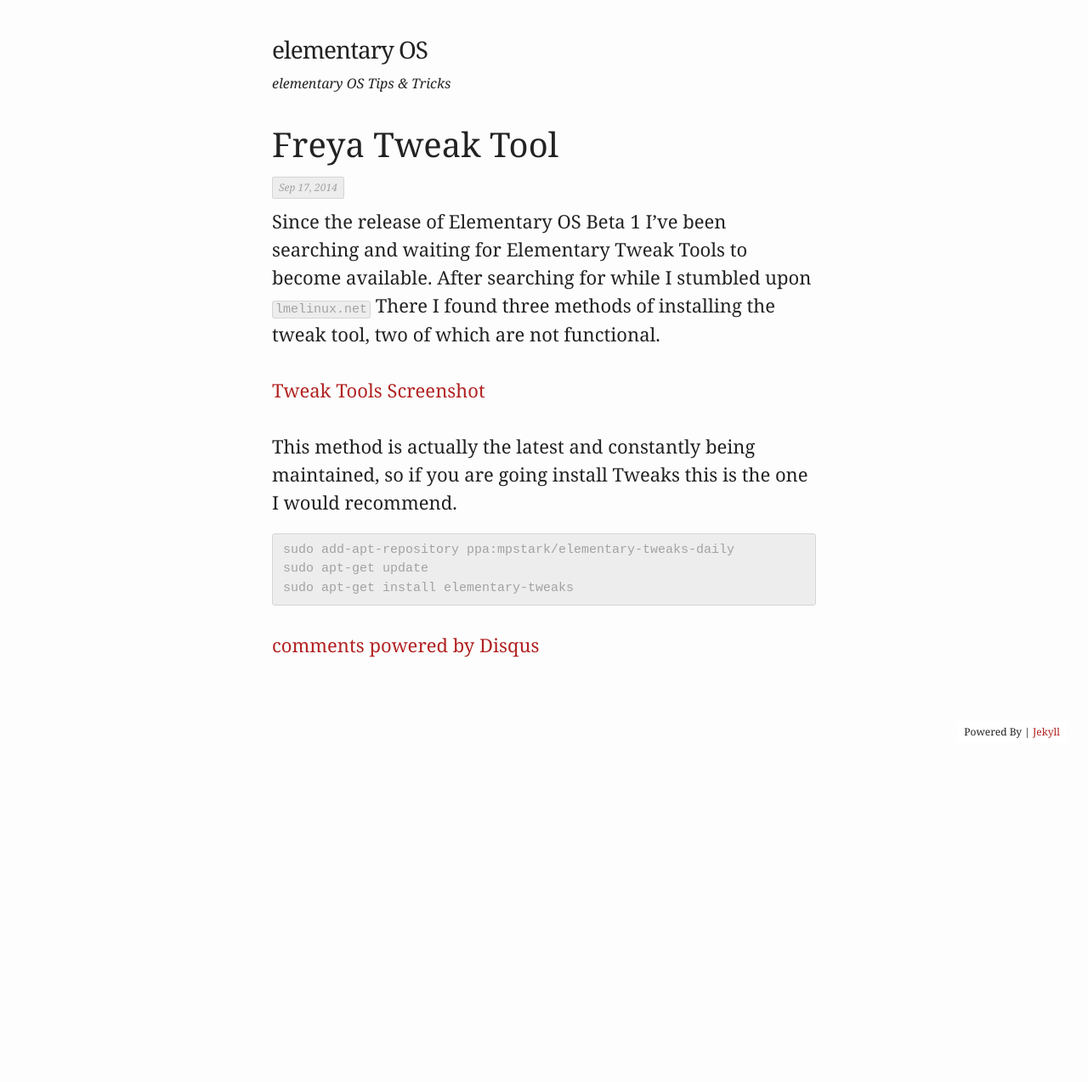
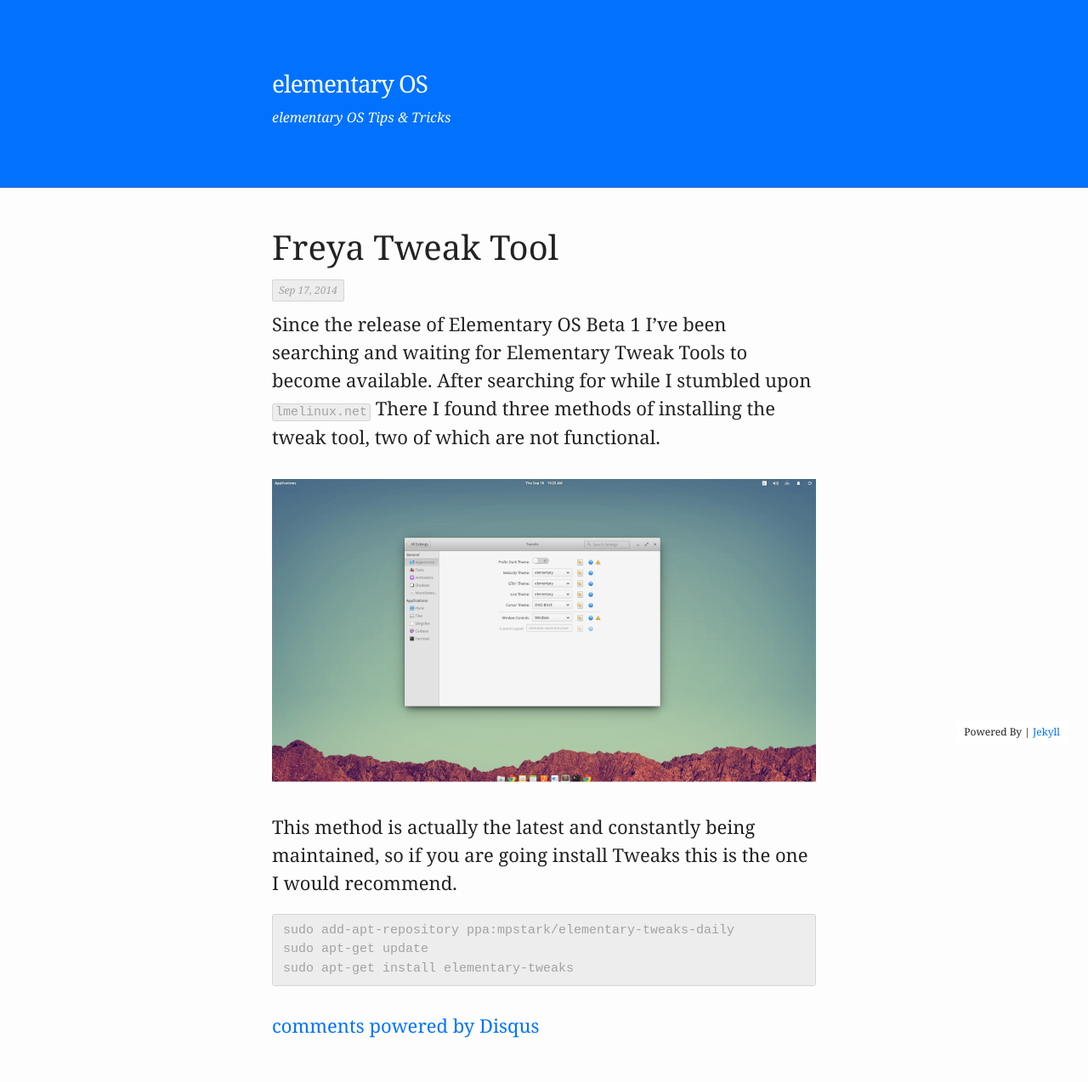
Before and after one commit to timbog80/timbog80.github.io, a Jekyll site: the page built from _posts/2014-09-17-welcome-to-jekyll.markdown, in a window 1280 px wide. Shown: the whole page at 85% size. Built offline with Jekyll 4.4.1, drawn with Linux system fonts in a browser that asks for light colours; nearby versions of some CDN libraries; comment, search, counter and statistics services are not loaded; before the commit the page ends 900 px from its top, so only the background shows below that.

Commit message:
major fixes

```diff
--- a/_posts/2014-09-17-welcome-to-jekyll.markdown
+++ b/_posts/2014-09-17-welcome-to-jekyll.markdown
@@ -9,7 +9,7 @@
 
 <br>
 
-[Tweak Tools Screenshot]({{ site.url }}/assets/tweaks-post.png)
+![Tweak Tools Screenshot]({{ site.url }}/assets/tweaks-post.png)
 
 <br>
 
--- a/_sass/_layout.scss
+++ b/_sass/_layout.scss
@@ -2,14 +2,17 @@
  * Site header
  */
 .site-header {
-  padding: 30px 0;
+  padding: 70px 0;
+  margin-bottom: 40px;
+  background: $brand-color;
+  border-bottom: 1px solid #005bcc;
 
   .site-title {
     font-size: 28px;
     line-height: 56px;
     letter-spacing: -1px;
     margin-bottom: 0;
-    color: $text-color;
+    color: white;
 
     &:hover {
       text-decoration: none;
@@ -18,6 +21,7 @@
 
   .site-description {
     font-style: italic;
+    color: white;
   }
 }
 
--- a/css/main.scss
+++ b/css/main.scss
@@ -1,6 +1,6 @@
+---
 ---
 
----
 @charset "utf-8";
 
 // Our variables
@@ -11,7 +11,7 @@
 
 $text-color:       #222222;
 $background-color: #fdfdfd;
-$brand-color:      #B22222;
+$brand-color:      #0072ff;
 $brand-color-dark:  darken($brand-color, 10%);
 
 $grey-color:       #d5d5d5;
```
Also changed, not shown: 2 other files.
